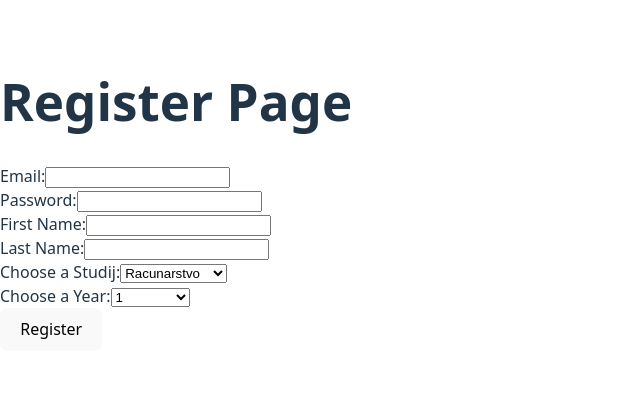
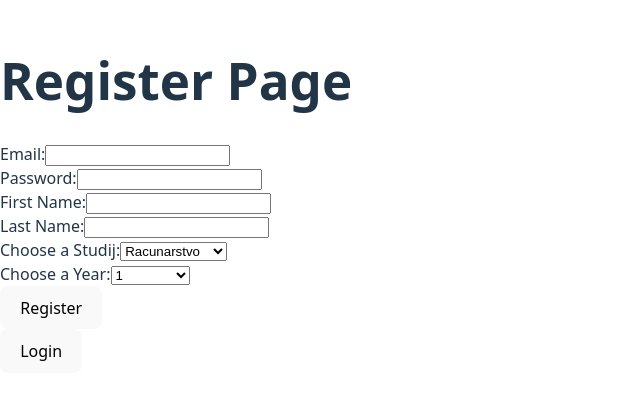
Before and after one commit to ViceElez/FESBhub, a React (Vite) app in the folder fe/: page /register in a window 1280 px wide. Shown: the part 205-604 px from the top of the page, without its empty margins (0-640 px from the left). Built offline with nearby package versions, Linux system fonts and the light colour scheme.

Commit message:
add page navigation

```diff
--- a/fe/src/constants/routes.ts
+++ b/fe/src/constants/routes.ts
@@ -2,7 +2,7 @@ type Routes={
     [key:string]:string
 };
 export const routes:Routes={
-    LOGIN : '',
+    LOGIN : '/',
     REGISTER : '/register',
     NEWSPAGE: '/news',
     MATERIALSPAGE: '/material',
--- a/fe/src/pages/LoginPage.tsx
+++ b/fe/src/pages/LoginPage.tsx
@@ -1,4 +1,6 @@
 import {loginApi} from "../services";
+import {Link} from "react-router-dom";
+import {routes} from "../constants/routes.ts";
 
 export const LoginPage =()=>{
     const handleLoginSubmit=async(event:any)=>{
@@ -32,7 +34,9 @@ export const LoginPage =()=>{
                 <br />
                 <button type="submit">Login</button>
             </form>
-            <button>Register</button>
+            <Link to={routes.REGISTER}>
+                <button>Register</button>
+            </Link>
         </div>
     )
 }
--- a/fe/src/pages/RegisterPage.tsx
+++ b/fe/src/pages/RegisterPage.tsx
@@ -1,5 +1,7 @@
 import {useState} from "react";
 import {registerApi} from "../services";
+import {Link} from "react-router-dom";
+import {routes} from "../constants/routes.ts";
 
 export const RegisterPage=()=>{
     const studies=["Racunarstvo","Elektrotehnika","Strojarstvo","Brodogradnja","Necu Reci"];
@@ -77,6 +79,9 @@ export const RegisterPage=()=>{
                 <br />
                 <button type="submit">Register</button>
             </form>
+            <Link to={routes.LOGIN}>
+                <button>Login</button>
+            </Link>
         </div>
     )
 }
--- a/fe/src/pages/VerifyEmailPage.tsx
+++ b/fe/src/pages/VerifyEmailPage.tsx
@@ -1,6 +1,7 @@
-// fe/src/pages/VerifyEmailPage.tsx
 import React, { useState } from 'react';
 import axios from 'axios';
+import {Link} from "react-router-dom";
+import {routes} from "../constants/routes.ts";
 
 export function VerifyEmailPage() {
     const [code, setCode] = useState('');
@@ -98,6 +99,10 @@ export function VerifyEmailPage() {
                     </button>
                 </form>
 
+                <Link to={routes.LOGIN}>
+                    <button>Back To Login</button>
+                </Link>
+
                 {message && (
                     <p
                         className={`text-center mt-4 ${
```
